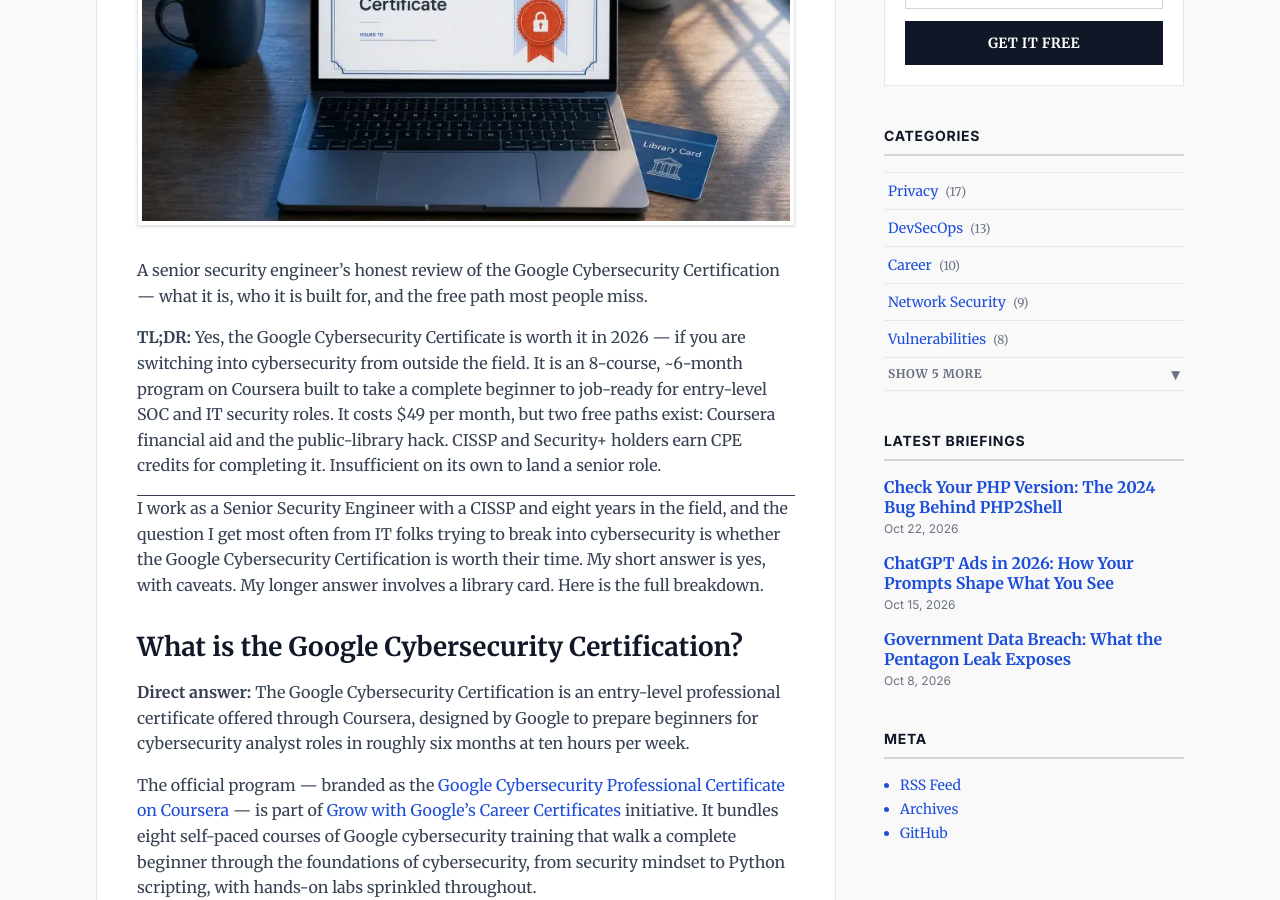
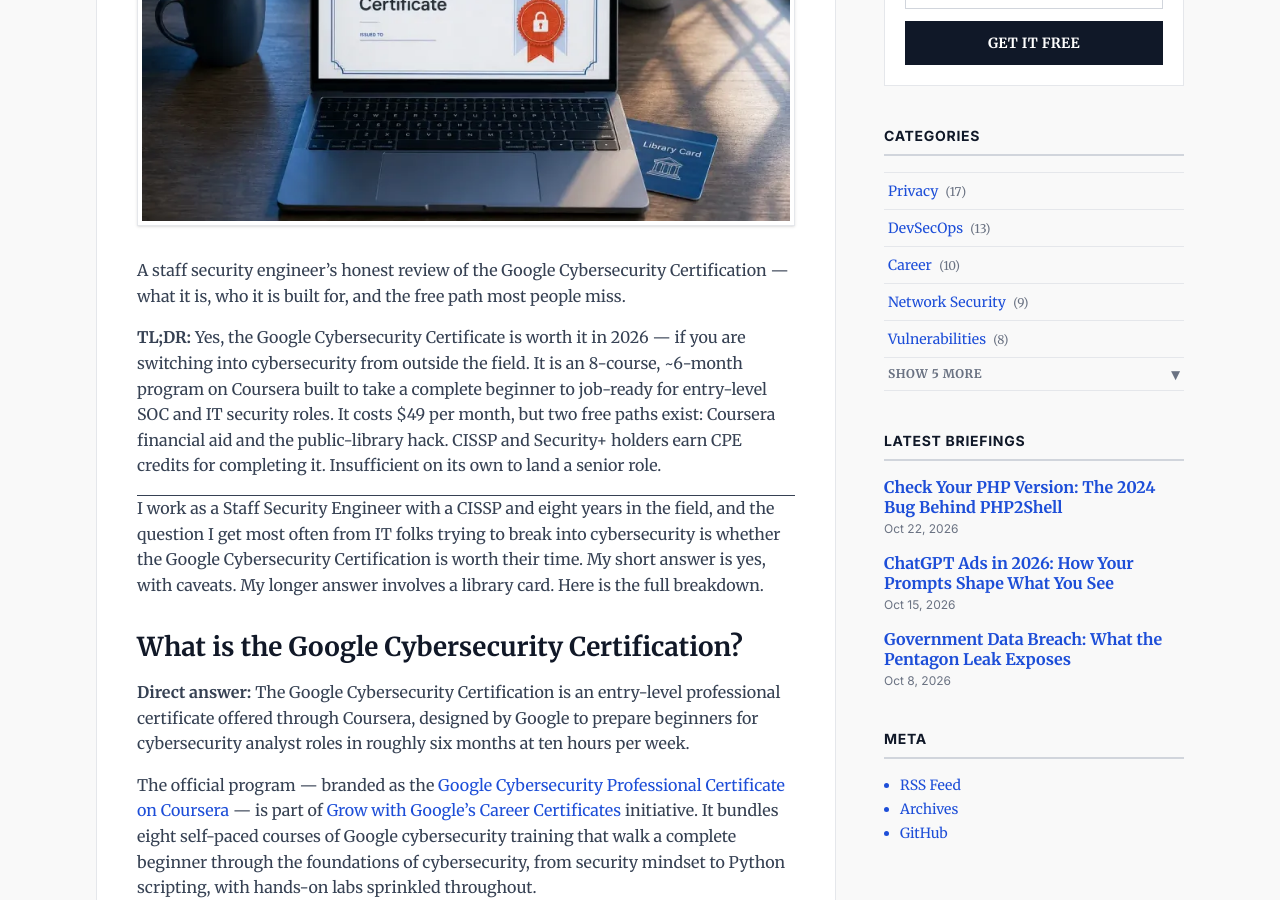
Before and after one commit to mda1125/bytesizedsecurity, a Jekyll site: the page built from _posts/2026-06-25-google-cybersecurity-certification-review.md, in a window 1280 px wide and 900 px high, scrolled down 600 px. Built offline with Jekyll 4.4.1, drawn with Linux system fonts in a browser that asks for light colours; comment, search, counter and statistics services are not loaded.

Commit message:
Update the author title to Staff Security Engineer in two posts. (#41)
The Person schema, config, about page and author bio already say Staff.
The Google cert review and the pentesting tools post still said Senior in
their first-person lines, so the visible text disagreed with the schema.

Co-authored-by: Marc David <marc.david@omadahealth.com>
Co-authored-by: Claude Opus 5.5 (1M context) <noreply@anthropic.com>

```diff
--- a/_posts/2026-06-25-google-cybersecurity-certification-review.md
+++ b/_posts/2026-06-25-google-cybersecurity-certification-review.md
@@ -6,7 +6,7 @@ slug: google-cybersecurity-certification-review
 category: Career
 tags: ["Google Cybersecurity Certification", "Certifications", "Career"]
 author: Marc
-excerpt: "A senior security engineer's honest review of the Google Cybersecurity Certificate — whether it is worth it in 2026, what is inside the 8-module program, how to earn CPE credits, and the public-library hack to enroll for free."
+excerpt: "A staff security engineer's honest review of the Google Cybersecurity Certificate — whether it is worth it in 2026, what is inside the 8-module program, how to earn CPE credits, and the public-library hack to enroll for free."
 image: "/assets/img/posts/google-cybersecurity-certification-review.webp"
 image_width: 1200
 image_height: 630
@@ -29,13 +29,13 @@ related:
   - "/2026/06/06/cybersecurity-certs-your-senior-level-insurance-policy/"
 ---
 
-A senior security engineer's honest review of the Google Cybersecurity Certification — what it is, who it is built for, and the free path most people miss.
+A staff security engineer's honest review of the Google Cybersecurity Certification — what it is, who it is built for, and the free path most people miss.
 
 **TL;DR:** Yes, the Google Cybersecurity Certificate is worth it in 2026 — if you are switching into cybersecurity from outside the field. It is an 8-course, ~6-month program on Coursera built to take a complete beginner to job-ready for entry-level SOC and IT security roles. It costs $49 per month, but two free paths exist: Coursera financial aid and the public-library hack. CISSP and Security+ holders earn CPE credits for completing it. Insufficient on its own to land a senior role.
 
 ---
 
-I work as a Senior Security Engineer with a CISSP and eight years in the field, and the question I get most often from IT folks trying to break into cybersecurity is whether the Google Cybersecurity Certification is worth their time. My short answer is yes, with caveats. My longer answer involves a library card. Here is the full breakdown.
+I work as a Staff Security Engineer with a CISSP and eight years in the field, and the question I get most often from IT folks trying to break into cybersecurity is whether the Google Cybersecurity Certification is worth their time. My short answer is yes, with caveats. My longer answer involves a library card. Here is the full breakdown.
 
 ## What is the Google Cybersecurity Certification?
 
```
Also changed, not shown: _posts/2024-05-12-top-5-pentesting-tools-2024.md (+1 -1 lines).
